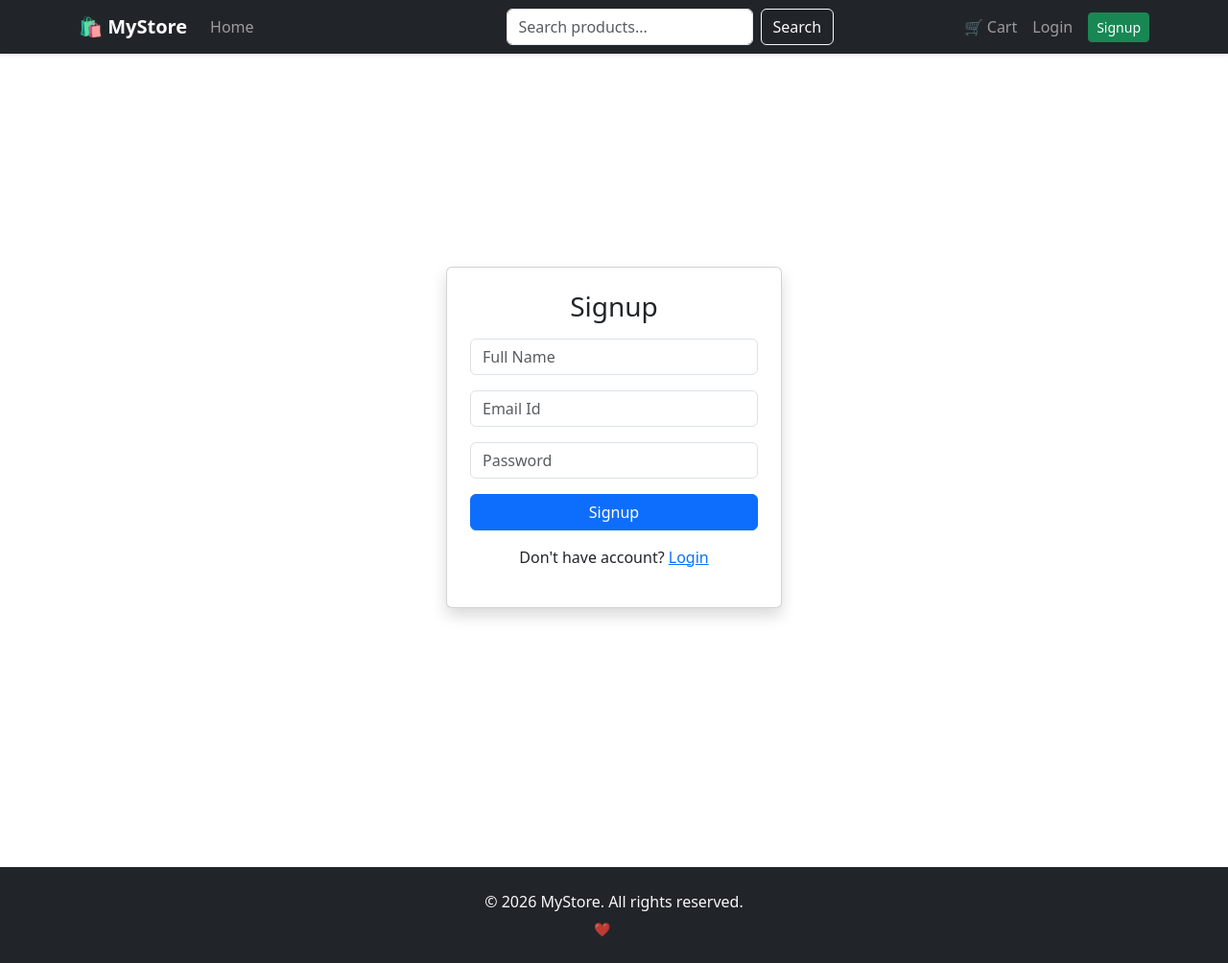
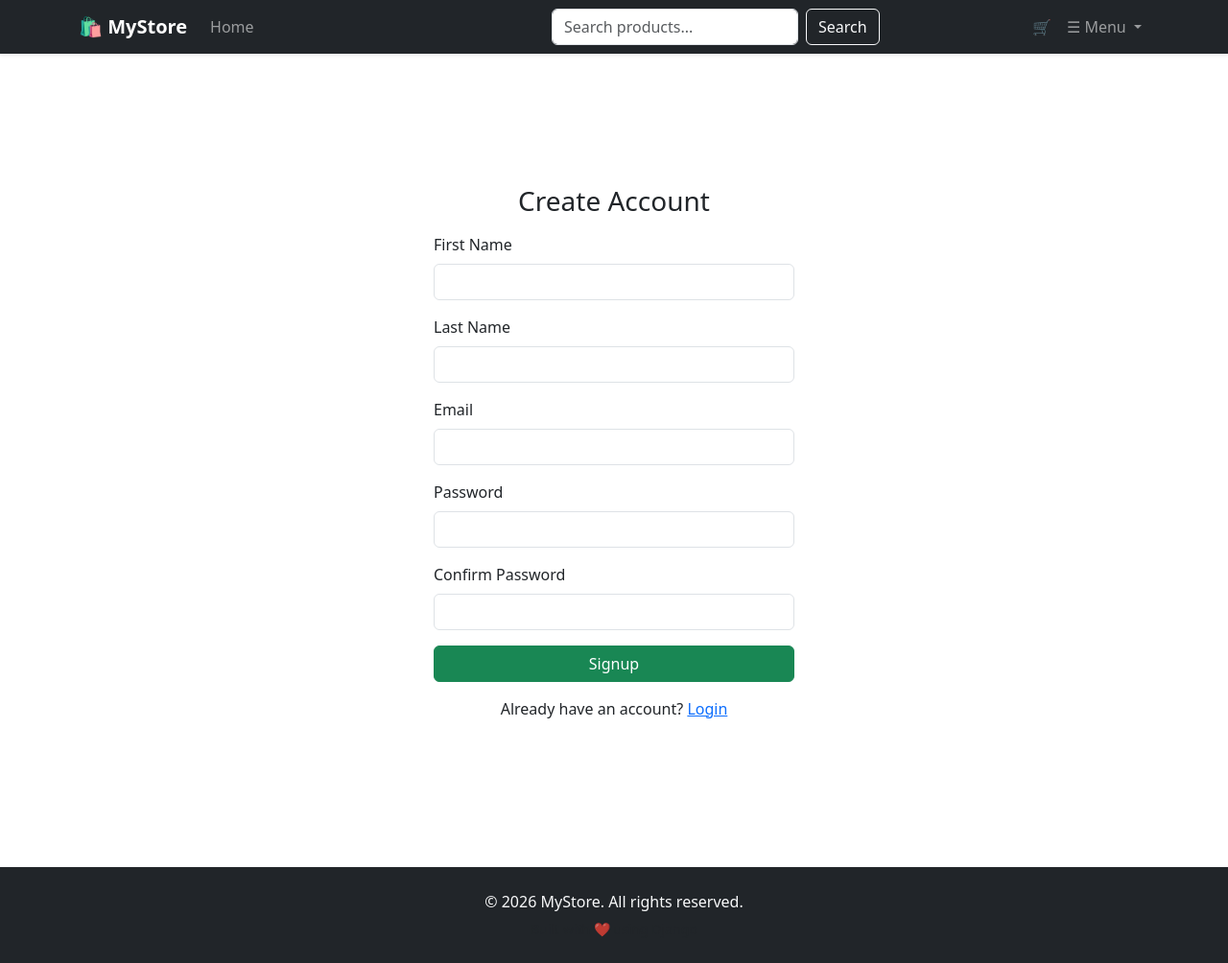
Before and after one commit to Dablukumar94/india_mart, a Django app: page /account/signup/ in a window 1280 px wide. Shown: the whole page at 96% size. Run offline with Django 5.2, Linux system fonts and the light colour scheme.

```diff
--- a/accounts/views.py
+++ b/accounts/views.py
@@ -12,14 +12,31 @@ class SignupView(View):
         return render(request, "accounts/signup.html")
 
     def post(self, request):
-        username = request.POST.get('username')
+        first_name = request.POST.get('first_name')
+        last_name = request.POST.get('last_name')
+        email = request.POST.get('email')
         password = request.POST.get('password')
+        confirm_password = request.POST.get('confirm_password')
 
-        if User.objects.filter(username=username).exists():
-            messages.error(request, "Username already exists!")
+        # 🔥 Password match
+        if password != confirm_password:
+            messages.error(request, "Passwords do not match")
             return redirect('signup')
 
-        User.objects.create_user(username=username, password=password)
+        # 🔥 Email already exists
+        if User.objects.filter(username=email).exists():
+            messages.error(request, "Email already registered")
+            return redirect('signup')
+
+        # 🔥 Create user
+        User.objects.create_user(
+            username=email,   # email as username
+            email=email,
+            password=password,
+            first_name=first_name,
+            last_name=last_name
+        )
+
         messages.success(request, "Account created successfully!")
         return redirect('login')
 
@@ -41,15 +58,14 @@ class LoginView(View):
             return redirect('login')
 
         login(request, user)
-        messages.success(request, "Login successful!")
+        # messages.success(request, "Login successful!")
 
         # 🔥 next redirect (important)
         next_url = request.GET.get('next')
         if next_url:
             return redirect(next_url)
 
-        return redirect('product-list')   # ❌ home → ✔ product-list
-
+        return redirect('product-list')
 
 # 🚪 Logout
 class LogoutView(View):
@@ -57,7 +73,8 @@ class LogoutView(View):
     def post(self, request):
         logout(request)
         messages.success(request, "Logged out successfully!")
-        return redirect('login')
+        return redirect('product-list')
+
 
     def get(self, request):  # fallback
         logout(request)
--- a/templates/accounts/login.html
+++ b/templates/accounts/login.html
@@ -1,13 +1,14 @@
 {% extends "base/base.html" %}
 
 {% block content %}
-<!-- 🔔 Alert (top me) -->
-{% include "base/alert.html" %}
 
 <div class="d-flex justify-content-center align-items-center vh-100">
 
     <div class="card p-4 shadow" style="width: 350px;">
         <h3 class="text-center mb-3">Login</h3>
+
+        <!-- 🔔 Alert (ab card ke andar) -->
+        {% include "base/alert.html" %}
 
         <form method="POST">
             {% csrf_token %}
--- a/templates/accounts/signup.html
+++ b/templates/accounts/signup.html
@@ -2,27 +2,55 @@
 
 {% block content %}
 
-<!-- 🔔 Alert (top me) -->
-{% include "base/alert.html" %}
-
 <div class="d-flex justify-content-center align-items-center vh-100">
 
-    <div class="card p-4 shadow" style="width: 350px;">
-        <h3 class="text-center mb-3">Signup</h3>
+    <!-- <div class="card p-4 shadow" style="width: 400px;"> -->
+    <div class="container mt-5" style="max-width: 400px;">
+
+        <h3 class="text-center mb-3">Create Account</h3>
+
+        <!-- 🔔 Alert (card ke andar) -->
+        {% include "base/alert.html" %}
 
         <form method="POST">
             {% csrf_token %}
-            <input type="text" name="name" class="form-control mb-3" placeholder="Full Name" required>
-            <input type="text" name="username" class="form-control mb-3" placeholder="Email Id" required>
-            <input type="password" name="password" class="form-control mb-3" placeholder="Password" required>
 
-            <button type="submit" class="btn btn-primary w-100">Signup</button>
+            <div class="mb-3">
+                <label class="form-label">First Name</label>
+                <input type="text" name="first_name" class="form-control" required>
+            </div>
+
+            <div class="mb-3">
+                <label class="form-label">Last Name</label>
+                <input type="text" name="last_name" class="form-control" required>
+            </div>
+
+            <div class="mb-3">
+                <label class="form-label">Email</label>
+                <input type="email" name="email" class="form-control" required>
+            </div>
+
+            <div class="mb-3">
+                <label class="form-label">Password</label>
+                <input type="password" name="password" class="form-control" required>
+            </div>
+
+            <div class="mb-3">
+                <label class="form-label">Confirm Password</label>
+                <input type="password" name="confirm_password" class="form-control" required>
+            </div>
+
+            <button class="btn btn-success w-100">Signup</button>
+
         </form>
 
-        <p class="mt-3 text-center">
-            Don't have account? <a href="{% url 'login' %}">Login</a>
+        <p class="text-center mt-3">
+            Already have an account?
+            <a href="{% url 'login' %}">Login</a>
         </p>
+
     </div>
 
 </div>
+
 {% endblock %}
--- a/templates/base/nav.html
+++ b/templates/base/nav.html
@@ -6,7 +6,7 @@
       🛍 MyStore
     </a>
 
-    <!-- 🔹 Toggle -->
+    <!-- 🔹 Hamburger -->
     <button class="navbar-toggler" type="button" data-bs-toggle="collapse"
             data-bs-target="#navbarNav">
       <span class="navbar-toggler-icon"></span>
@@ -15,7 +15,7 @@
     <!-- 🔹 Menu -->
     <div class="collapse navbar-collapse" id="navbarNav">
 
-      <!-- 🔹 Left Menu -->
+      <!-- 🔹 Left -->
       <ul class="navbar-nav me-auto">
         <li class="nav-item">
           <a class="nav-link {% if request.path == '/' %}active{% endif %}"
@@ -32,19 +32,16 @@
                name="q"
                placeholder="Search products..."
                value="{{ request.GET.q }}">
-        <button class="btn btn-outline-light" type="submit">
-          Search
-        </button>
+        <button class="btn btn-outline-light">Search</button>
       </form>
 
-      <!-- 🔹 Right Menu -->
+      <!-- 🔹 Right -->
       <ul class="navbar-nav align-items-center">
 
         <!-- 🛒 Cart -->
         <li class="nav-item">
-          <a class="nav-link position-relative {% if 'cart' in request.path %}active{% endif %}"
-             href="{% url 'cart' %}">
-            🛒 Cart
+          <a class="nav-link position-relative" href="{% url 'cart' %}">
+            🛒
             {% if cart_count > 0 %}
               <span class="position-absolute top-0 start-100 translate-middle badge rounded-pill bg-danger">
                 {{ cart_count }}
@@ -55,47 +52,59 @@
 
         {% if request.user.is_authenticated %}
 
-          <!-- 📦 Orders -->
-          <li class="nav-item">
-            <a class="nav-link {% if 'orders' in request.path %}active{% endif %}"
-               href="{% url 'order-history' %}">
-              📦 Orders
+        <!-- 👤 Profile Dropdown -->
+        <li class="nav-item dropdown">
+          <a class="nav-link dropdown-toggle d-flex align-items-center"
+             href="#" role="button" data-bs-toggle="dropdown">
+             👤{{ request.user.first_name }}
+          </a>
+
+          <ul class="dropdown-menu dropdown-menu-end">
+
+            <li>
+              <a class="dropdown-item" href="{% url 'order-history' %}">
+                📦 My Orders
               </a>
             </li>
 
-          <!-- 👤 Username -->
-          <li class="nav-item">
-            <span class="nav-link text-warning fw-semibold">
-              👋 {{ request.user.username }}
-            </span>
-          </li>
+            <li><hr class="dropdown-divider"></li>
 
-          <!-- 🚪 Logout (POST) -->
-          <li class="nav-item">
-            <form method="POST" action="{% url 'logout' %}" class="ms-2">
+            <li>
+              <form method="POST" action="{% url 'logout' %}">
                 {% csrf_token %}
-              <button class="btn btn-danger btn-sm">
-                Logout
+                <button class="dropdown-item text-danger">
+                  🚪 Logout
                 </button>
               </form>
             </li>
 
+          </ul>
+        </li>
+
         {% else %}
 
-          <!-- 🔐 Login -->
-          <li class="nav-item">
-            <a class="nav-link {% if 'login' in request.path %}active{% endif %}"
-               href="{% url 'login' %}">
+        <!-- 🔐 Guest Dropdown -->
+        <li class="nav-item dropdown">
+          <a class="nav-link dropdown-toggle" href="#" role="button"
+             data-bs-toggle="dropdown">
+             ☰ Menu
+          </a>
+
+          <ul class="dropdown-menu dropdown-menu-end">
+
+            <li>
+              <a class="dropdown-item" href="{% url 'login' %}">
                 Login
               </a>
             </li>
 
-          <!-- 📝 Signup -->
-          <li class="nav-item">
-            <a class="btn btn-success btn-sm ms-2"
-               href="{% url 'signup' %}">
+            <li>
+              <a class="dropdown-item" href="{% url 'signup' %}">
                 Signup
               </a>
+            </li>
+
+          </ul>
         </li>
 
         {% endif %}
```
Also changed, not shown: products/admin.py (+20 -7 lines), products/models.py (+18 -2 lines), products/views.py (+13 -5 lines), requirements.txt (added, +29 -0 lines), templates/products/checkout.html (+29 -7 lines), templates/products/order_detail.html (+11 -9 lines), templates/products/order_history.html (+10 -9 lines), db.sqlite3, products/migrations/0003_remove_order_city_order_district_order_mobile_and_more.py (added), products/migrations/0004_order_status.py (added). Lines whose indentation alone changed are shown as unchanged.
